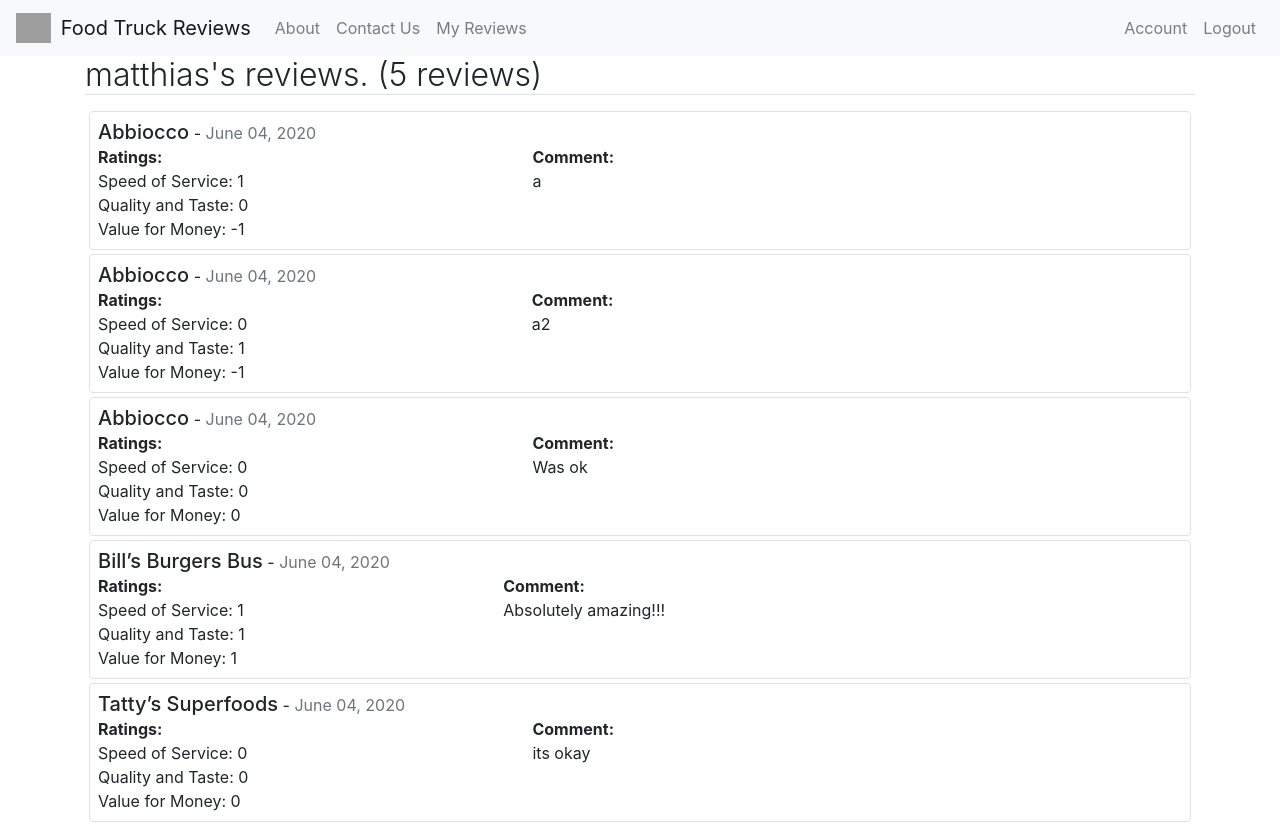
After one commit to fourmattunderscore/foodtruckreviews, a Django app: a page that uses users/templates/users/userReviews.html in a window 1280 px wide. The commit adds this page. Run offline with Django 3.2, Linux system fonts and the light colour scheme; a user stored in the database is signed in; data comes from the database, SQL or seed files in the repository; both versions use the stored data as it was after the commit; some libraries are stand-ins or nearby versions; grey boxes are pictures that could not be loaded.

Commit message:
Landing Pagination + User can view their reviews

```diff
--- a/assets/css/main.css
+++ b/assets/css/main.css
@@ -2,6 +2,5 @@
   display: -ms-grid;
   display: grid;
       grid-template-areas: 'reviewStats reviewComment reviewComment';
-  margin: 0 auto;
 }
 /*# sourceMappingURL=main.css.map */
--- a/assets/css/scss/_reviewGrid.scss
+++ b/assets/css/scss/_reviewGrid.scss
@@ -2,5 +2,4 @@
     display: grid;
     grid-template-areas:
         'reviewStats reviewComment reviewComment';
-    margin: 0 auto;
 }
--- a/foodtruckreviews/urls.py
+++ b/foodtruckreviews/urls.py
@@ -9,6 +9,7 @@ urlpatterns = [
     path('admin/', admin.site.urls),
     path('register/', user_views.register, name="user-register"),
     path('account/', user_views.account, name="user-account"),
+    #path('account/<str:username>', user_views.ClassView.as_view, name="user-account"), <-- Attemp to turn into class based view
     path('login/', auth_views.LoginView.as_view(template_name='users/login.html'), name="user-login"),
     path('logout/', auth_views.LogoutView.as_view(template_name='users/logout.html'), name="user-logout"),
     path('', include('truckReviews.urls'))
--- a/truckReviews/models.py
+++ b/truckReviews/models.py
@@ -41,7 +41,7 @@ class Review(models.Model):
 
     def __str__(self):
         return "Review about {} by {}".format(
-            self.food_truck.name, self.user.get_full_name()
+            self.food_truck.name, self.user.username#get_full_name()
         )
 
     def get_absolute_url(self):
--- a/truckReviews/templates/truckReviews/include/navbar.html
+++ b/truckReviews/templates/truckReviews/include/navbar.html
@@ -23,7 +23,7 @@
             </li>
             {% if user.is_authenticated %}
                 <li class="nav-item">
-                    <a href="#" class="nav-link disabled">My Reviews</a>
+                    <a href="{% url 'user-reviews' user.username %}" class="nav-link">My Reviews</a>
                 </li>
             {% endif %}
         </ul>
--- /dev/null
+++ b/truckReviews/templates/truckReviews/include/pagination.html
@@ -0,0 +1,23 @@
+{% if is_paginated %}
+    <nav aria-label="Page Navigation">
+        <ul class="pagination">
+            {% if page_obj.has_previous %}
+                <li class="page-item"><a href="?page=1" class="page-link" aria-label="Previous"><span aria-hidden="true">&laquo;</span></a></li>
+                <li class="page-item"><a class="page-link" href="?page={{ page_obj.previous_page_number }}">Prev</a></li>
+            {% endif %}
+            {% for num in page_obj.paginator.page_range %}
+                {% if page_obj.number == num %}
+                    <li class="page-item active" aria-current="page">
+                        <a class="page-link" href="?page={{ num }}">{{ num }} <span class="sr-only">(current)</span></a>
+                    </li>
+                {% elif num > page_obj.number|add:'-2' and num < page_obj.number|add:'2' %}
+                    <li class="page-item"><a class="page-link" href="?page={{ num }}">{{ num }}</a></li>
+                {% endif %}
+            {% endfor %}
+            {% if page_obj.has_next %}
+                <li class="page-item"><a class="page-link" href="?page={{ page_obj.next_page_number }}">Next</a></li>
+                <li class="page-item"><a href="?page={{ page_obj.paginator.num_pages }}" class="page-link" aria-label="Next"><span aria-hidden="true">&raquo;</span></a></li>
+            {% endif %}
+        </ul>
+    </nav>
+{% endif %}
--- a/truckReviews/templates/truckReviews/landing.html
+++ b/truckReviews/templates/truckReviews/landing.html
@@ -13,4 +13,7 @@
             </div>
         {% endfor %}
     </div>
+    <div class="d-flex justify-content-center">
+        {% include "truckReviews/include/pagination.html" %}
+    </div>
 {% endblock content %}
--- a/truckReviews/urls.py
+++ b/truckReviews/urls.py
@@ -1,9 +1,16 @@
 from django.urls import path
 from . import views
-from .views import About, TruckListView, FoodTruckDetailReviewListCreateView, update #TruckCreateReviewView, TruckReviewListView
+from .views import (
+    About,
+    TruckListView,
+    FoodTruckDetailReviewListCreateView,
+    UserReviewListView,
+    update
+)
 
 urlpatterns = [
     path('', TruckListView.as_view(), name='reviews-home'),
+    path('account/<str:username>/reviews/', UserReviewListView.as_view(), name='user-reviews'),
     path('truck/<int:pk>/', FoodTruckDetailReviewListCreateView.as_view(), name='truck-review'),
     path('about/', About.as_view(), name='reviews-about'),
     path('updateAPI/', update, name='update-api')
--- a/truckReviews/views.py
+++ b/truckReviews/views.py
@@ -1,5 +1,7 @@
-from django.shortcuts import render, redirect
+from django.shortcuts import render, redirect, get_object_or_404
 from django.views import generic
+from django.contrib.auth.mixins import LoginRequiredMixin, UserPassesTestMixin
+from django.contrib.auth.models import User
 from .models import FoodTruck, Review
 from .forms import ReviewForm
 import typing as t
@@ -16,6 +18,21 @@ class TruckListView(generic.ListView):
     template_name = 'truckReviews/landing.html' # <app>/<model>_<viewtype>.html <-- Base Django Convention
     context_object_name = 'trucks' # object_list <-- Base Django Convention
     ordering = 'name'
+    paginate_by = 9
+
+class UserReviewListView(LoginRequiredMixin, UserPassesTestMixin, generic.ListView):
+    model = Review
+    template_name = 'users/userReviews.html'
+    paginate_by = 10
+
+    def get_queryset(self):
+        user = get_object_or_404(User, username=self.kwargs.get('username'))
+        return Review.objects.filter(user=user.id).order_by('food_truck')
+
+    def test_func(self):
+        if self.request.user.username == self.kwargs.get('username'):
+            return True
+        return False
 
 class FoodTruckDetailReviewListCreateView(
     generic.list.MultipleObjectMixin, generic.edit.CreateView,
--- /dev/null
+++ b/users/templates/users/userReviews.html
@@ -0,0 +1,32 @@
+{% extends "truckReviews/base.html" %}
+{% block content %}
+    <div class="mb-3 border-bottom display-4" style="font-size: 2rem;">{{ view.kwargs.username }}'s reviews. ({{ page_obj.paginator.count }} reviews)</div>
+    {% for review in object_list %}
+        <div class="media border rounded m-1">
+            <div class="media-body p-2">
+                <span class="h5 mt-0">{{ review.food_truck }}</span>
+                -
+                <span class="text-muted">{{ review.posted_at|date:'F d, Y' }}</span>
+                <div id="reviewGrid">
+                    <div id="reviewStats">
+                        <strong>Ratings:</strong>
+                        <br />
+                        Speed of Service: {{ review.speed_of_service }} <br />
+                        Quality and Taste: {{ review.quality_and_taste }} <br />
+                        Value for Money: {{ review.value_for_money }} <br />
+                    </div>
+                    <div id="reviewComment">
+                    {% if review.comment %}
+                        <strong>Comment:</strong>
+                        <br />
+                        {{ review.comment }}
+                    {% endif %}
+                    </div>
+                </div>
+            </div>
+        </div>
+    {% endfor %}
+    <div class="d-flex justify-content-center">
+        {% include "truckReviews/include/pagination.html" %}
+    </div>
+{% endblock content %}
```
Also changed, not shown: users/views.py (+21 -0 lines), db.sqlite3, 1 other file.
